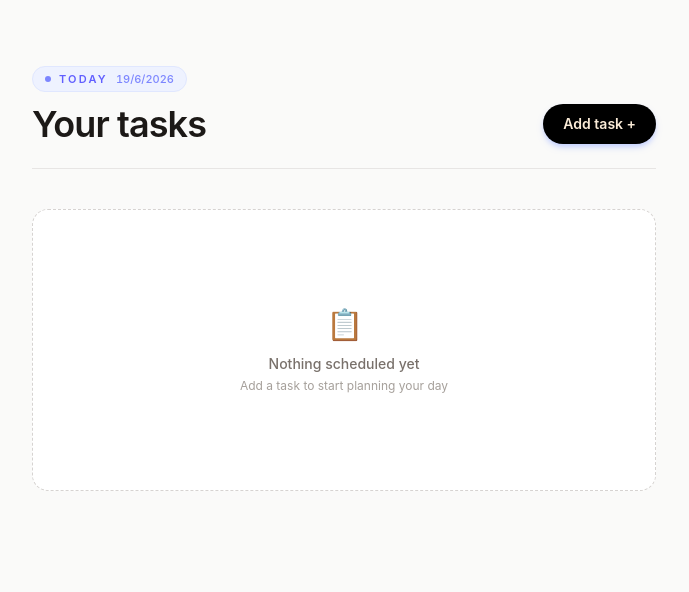
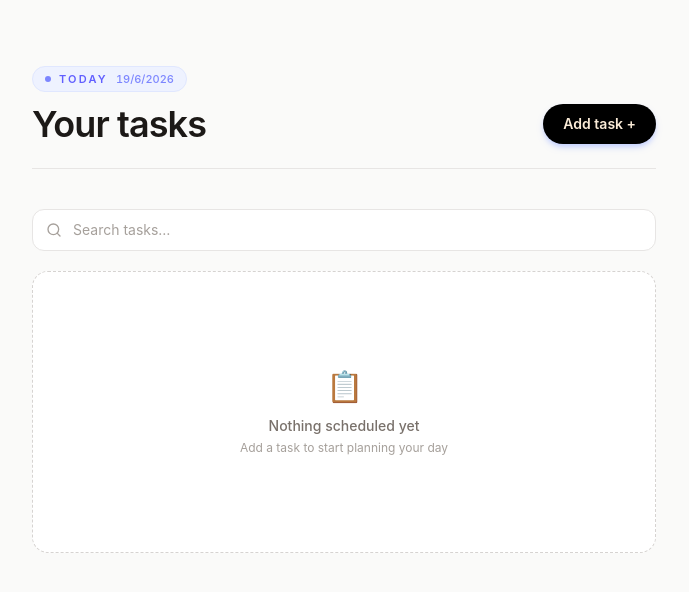
Before and after one commit to Abhijth-prakash/Modern_todoo, a React (Vite) app: page / in a window 1280 px wide. Shown: the top 592 px of the page, without its empty margins (296-985 px from the left). Built offline with nearby package versions, Linux system fonts and the light colour scheme.

Commit message:
added search funcionality

```diff
--- a/src/pages/Home.jsx
+++ b/src/pages/Home.jsx
@@ -17,6 +17,7 @@ const Home = () => {
   //when user clicks edit edit id goes in this
   const [editid, setEditid] = useState(null)
 
+  const [input,setInput] = useState("")
 
 
   //getting data from localstorage && date
@@ -72,7 +73,8 @@ const formatTime = (time) => {
     setView(true)
   }
 
-  const listItems = sortedTodos.map(item => (
+  const listItems = sortedTodos.filter(item=>  item.todoo.toLowerCase().includes(input.toLowerCase()))
+                              .map(item => (
     <li
       key={item.id}
       className="group flex items-center gap-4 px-5 py-4 rounded-2xl border transition-all duration-200"
@@ -191,18 +193,55 @@ const formatTime = (time) => {
 
         {view && <Task view={view} setView={setView} editid={editid} setEditid={setEditid} />}
 
+        {/* Search bar */}
+        <div className="relative mb-5">
+          <svg
+            xmlns="http://www.w3.org/2000/svg"
+            className="absolute left-3.5 top-1/2 -translate-y-1/2 h-4 w-4 text-stone-400 pointer-events-none"
+            viewBox="0 0 24 24"
+            fill="none"
+            stroke="currentColor"
+            strokeWidth="2"
+            strokeLinecap="round"
+            strokeLinejoin="round"
+          >
+            <circle cx="11" cy="11" r="8" />
+            <line x1="21" y1="21" x2="16.65" y2="16.65" />
+          </svg>
+          <input
+            type="text"
+            value={input}
+            onChange={(e) => setInput(e.target.value)}
+            placeholder="Search tasks…"
+            className="w-full rounded-xl border border-stone-200 bg-white pl-10 pr-4 py-2.5 text-sm text-stone-800 placeholder-stone-400 outline-none transition-all duration-150 focus:border-indigo-400 focus:ring-2 focus:ring-indigo-100"
+          />
+          {input && (
+            <button
+              onClick={() => setInput("")}
+              className="absolute right-3 top-1/2 -translate-y-1/2 text-stone-400 hover:text-stone-600 transition-colors"
+            >
+              <svg xmlns="http://www.w3.org/2000/svg" className="h-3.5 w-3.5" viewBox="0 0 24 24" fill="none" stroke="currentColor" strokeWidth="2.5" strokeLinecap="round" strokeLinejoin="round">
+                <line x1="18" y1="6" x2="6" y2="18"/><line x1="6" y1="6" x2="18" y2="18"/>
+              </svg>
+            </button>
+          )}
+        </div>
+
         {data.length === 0 ? (
           <div className="flex flex-col items-center justify-center rounded-2xl border border-dashed border-stone-300 py-24 text-center bg-white">
             <span className="text-3xl mb-3">📋</span>
             <p className="text-sm font-medium text-stone-500">Nothing scheduled yet</p>
             <p className="mt-1 text-xs text-stone-400">Add a task to start planning your day</p>
           </div>
+        ) : listItems.length === 0 ? (
+          <div className="flex flex-col items-center justify-center rounded-2xl border border-dashed border-stone-300 py-16 text-center bg-white">
+            <span className="text-2xl mb-3">🔍</span>
+            <p className="text-sm font-medium text-stone-500">No tasks match "{input}"</p>
+            <p className="mt-1 text-xs text-stone-400">Try a different search term</p>
+          </div>
         ) : (
           <ol className="space-y-2">{listItems}</ol>
         )}
-
-
-
 
       </div>
     </div>
```
